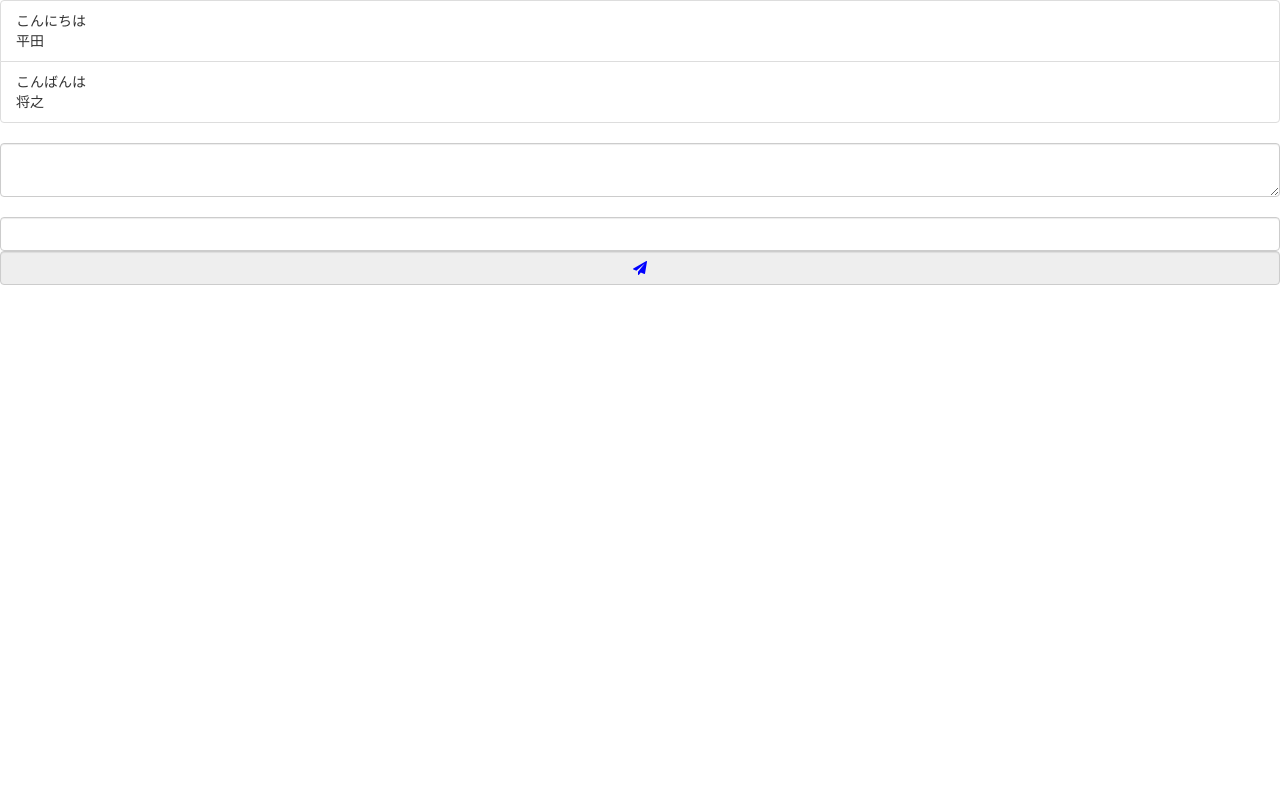
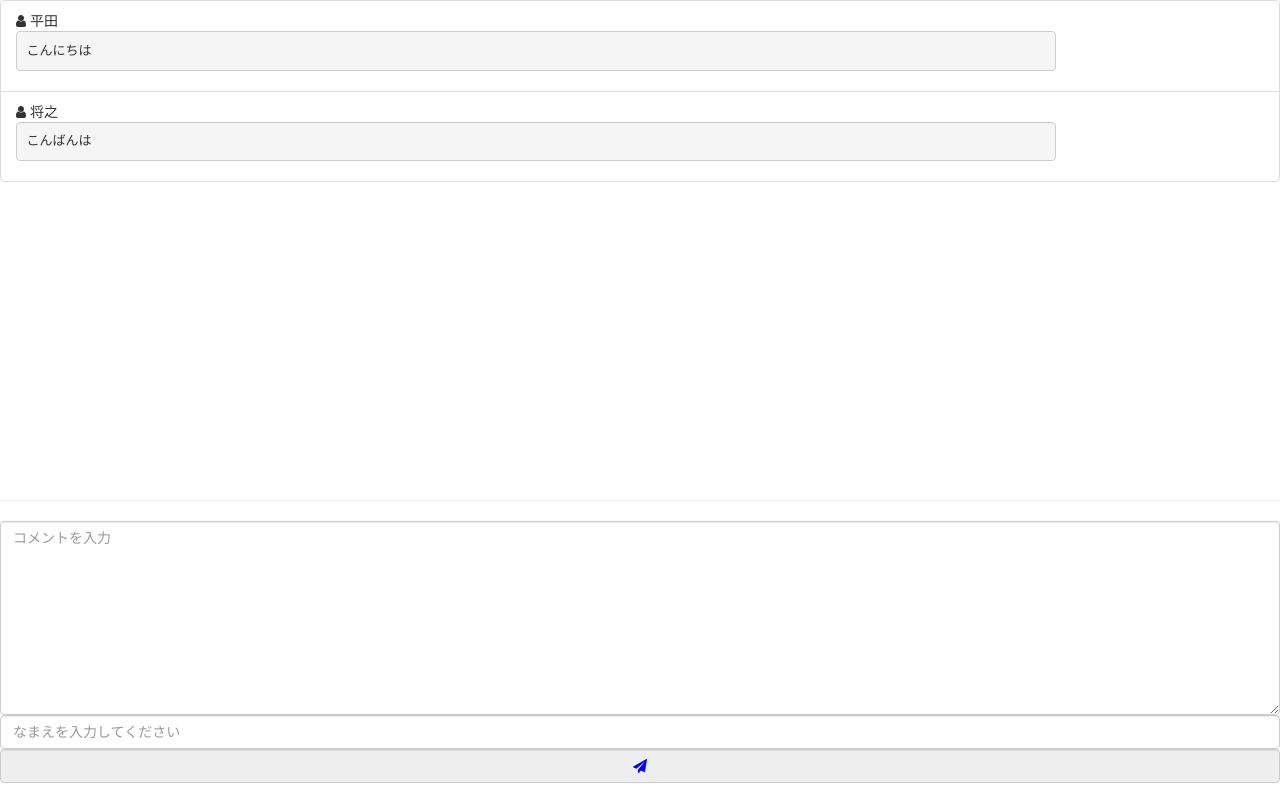
Before and after one commit to masamasah/discus, a plain HTML site: page index.html in a window 1280 px wide. Drawn offline with nearby package versions, Linux system fonts and the light colour scheme.

Commit message:
見た目を整えた

```diff
--- a/css/main.css
+++ b/css/main.css
@@ -1,4 +1,30 @@
 input[type=submit]{
 font-family: FontAwesome /*FontAwesomeをフォント指定*/;
-color: blue
+color: blue;
 }
+
+pre{
+  max-width: 80em;
+  overflow: auto;
+  max-height: 15em;
+  background-color: whitesmoke;
+}
+
+div.listDiv {
+	margin: 0;
+  height: 60%;
+  max-height: 60%;
+  overflow: auto;
+}
+div.mainContents{
+  margin: 0;
+  height: 100vh;
+  max-height: 100vh;
+}
+
+div.inputDiv{
+  margin: 0;
+  height: 35%;
+  max-height: 35%;
+  overflow: auto;
+}
--- a/index.html
+++ b/index.html
@@ -18,19 +18,18 @@
 </head>
 
 <body>
-  <div ng-controller="mockController">
-    <div class="list-group">
+  <div ng-controller="mockController" class="mainContents">
+    <div class="list-group listDiv">
       <div class="list-group-item" ng-repeat="message in messages">
-        <div class="messageBody">{{message.body}}</div>
-        <div class="messageAuther">{{message.auther}}</div>
+        <div class="messageAuther"><i class="fa fa-user"></i> {{message.auther}}</div>
+        <pre><div class="messageBody">{{message.body}}</div></pre>
       </div>
     </div>
-
-    <div>
+    <hr>
+    <div class="inputDiv">
       <form ng-controller="formController" name="mainForm" ng-submit="onSubmit()" novalidate>
-        <textarea ng-model="inputedBody" class="form-control"></textarea>
-        <br>
-        <input id="auther" name="auther" type="text" ng-model="inputedAuther" class="form-control" required/>
+        <textarea rows="9" ng-model="inputedBody" class="form-control" placeholder="コメントを入力"></textarea>
+        <input id="auther" name="auther" type="text" ng-model="inputedAuther" class="form-control" placeholder="なまえを入力してください" required/>
         <input type="submit" class="form-control" value="&#xf1d8;" ng-disabled="mainForm.$invalid">
       </form>
     </div>
```
